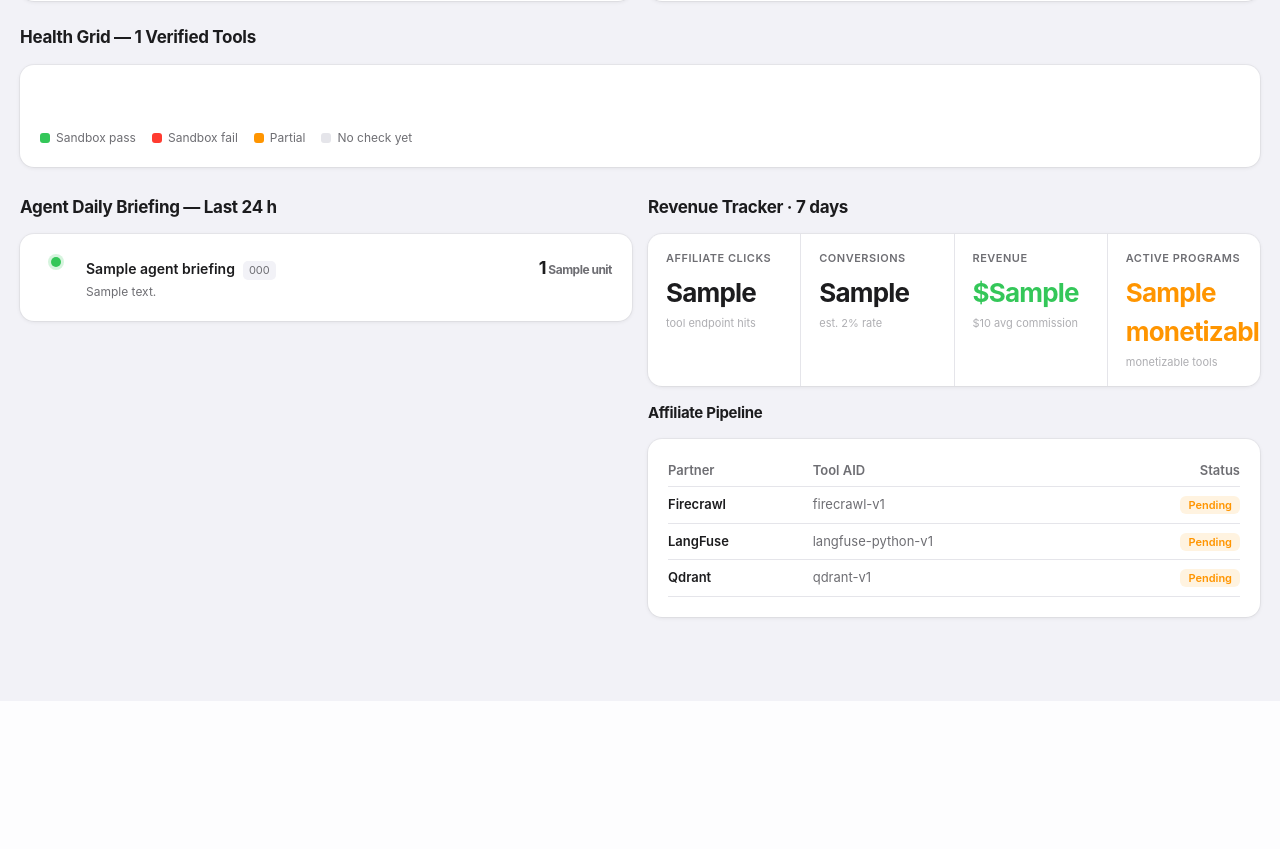
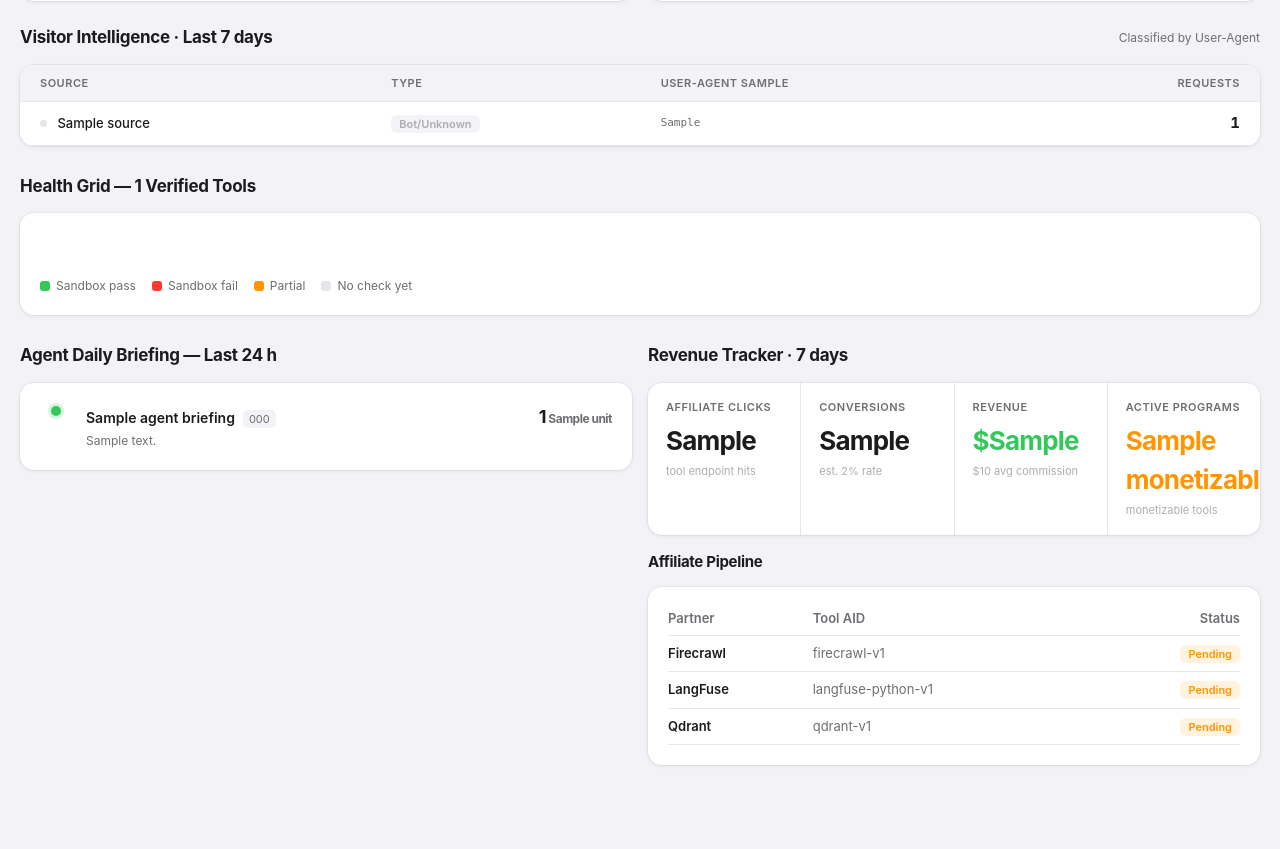
Before and after one commit to javierfajardo85-rgb/aiaam-xyz, a FastAPI app: template aiaam/templates/dashboard.html in a window 1280 px wide. Shown: the part 911-1760 px from the top of the page. Before the commit the page ends 1532 px from the top, so only its background shows below. Run offline with FastAPI, Linux system fonts and the light colour scheme; the template is opened without the code that fills it: most values are stand-ins (such as "Sample title", 1, 10 or a date in 2020).

Commit message:
feat: visitor intelligence table with per-source classification
- Tabla con columnas: Source / Type / User-Agent sample / Requests
- Punto azul pulsante para Elite AI, verde para Human, gris para bots
- 12 patrones nombrados: Cursor, Claude, Copilot, GPT, Gemini, Perplexity,
  CCBot, Bing, Chrome, Safari, Firefox, curl
- Elite Adoption pie usa los mismos nombres de la tabla
- Datos de los últimos 7 días, ordenados por request count

Co-Authored-By: Claude Sonnet 4.6 <noreply@anthropic.com>

```diff
--- a/aiaam/main.py
+++ b/aiaam/main.py
@@ -742,24 +742,72 @@ def _build_dashboard_ctx(session: Session) -> dict:
     human_count   = agent_type_counts.get("human",   0)
     unknown_count = agent_type_counts.get("unknown", 0)
 
-    # Elite Adoption pie — re-parse UA only for elite requests to get granular breakdown
-    elite_ua_rows = session.exec(
-        select(RequestLog.user_agent, func.count(RequestLog.id).label("n"))
-        .where(RequestLog.timestamp >= s7d, RequestLog.agent_type == "elite")
-        .group_by(RequestLog.user_agent)
+    # All UA strings (7d) for the visitor table + elite pie
+    all_ua_rows = session.exec(
+        select(RequestLog.user_agent, RequestLog.agent_type, func.count(RequestLog.id).label("n"))
+        .where(RequestLog.timestamp >= s7d)
+        .group_by(RequestLog.user_agent, RequestLog.agent_type)
+        .order_by(func.count(RequestLog.id).desc())
+        .limit(100)
     ).all()
+
+    # Visitor intelligence table — group by named source
+    _SOURCE_MAP = [
+        ("Cursor",      re.compile(r"cursor",                    re.I)),
+        ("Claude",      re.compile(r"claude|anthropic|claudebot",re.I)),
+        ("Copilot",     re.compile(r"copilot|github-copilot",    re.I)),
+        ("GPT / OpenAI",re.compile(r"gptbot|chatgpt|openai",     re.I)),
+        ("Gemini",      re.compile(r"gemini|google-extended|bard",re.I)),
+        ("Perplexity",  re.compile(r"perplexity",                re.I)),
+        ("CCBot",       re.compile(r"ccbot",                     re.I)),
+        ("Bing",        re.compile(r"bingbot|msnbot",            re.I)),
+        ("Human — Chrome",  re.compile(r"chrome",               re.I)),
+        ("Human — Safari",  re.compile(r"safari",               re.I)),
+        ("Human — Firefox", re.compile(r"firefox",              re.I)),
+        ("curl / script",   re.compile(r"curl",                 re.I)),
+    ]
+
+    source_counts: dict = defaultdict(int)
+    source_samples: dict = {}
+    source_type: dict   = {}
+    for ua, atype, n in all_ua_rows:
+        label = "Other bot"
+        for name, pat in _SOURCE_MAP:
+            if pat.search(ua):
+                label = name
+                break
+        source_counts[label]  += n
+        if label not in source_samples:
+            source_samples[label] = ua[:80]
+            source_type[label]    = atype
+
+    visitor_table = sorted(
+        [
+            {
+                "source":    src,
+                "count":     cnt,
+                "agent_type": source_type.get(src, "unknown"),
+                "ua_sample": source_samples.get(src, ""),
+            }
+            for src, cnt in source_counts.items()
+        ],
+        key=lambda x: x["count"],
+        reverse=True,
+    )
+
+    # Elite Adoption pie — aggregate by named source for elite agent_type only
     elite_buckets: dict = defaultdict(int)
-    for ua, n in elite_ua_rows:
-        elite_buckets[_classify_ua_for_dashboard(ua)] += n
-    # If no granular breakdown yet, show the totals by category
+    for row in visitor_table:
+        if row["agent_type"] == "elite":
+            elite_buckets[row["source"]] += row["count"]
     if not elite_buckets and elite_count > 0:
         elite_buckets["Elite AI"] = elite_count
     elite_adoption = dict(elite_buckets) if elite_buckets else {"No elite agents yet": 1}
 
     # LLM Battleground — all agent types including human (shows full picture)
     llm_bg = {
-        "Elite AI":  elite_count,
-        "Human":     human_count,
+        "Elite AI":    elite_count,
+        "Human":       human_count,
         "Unknown/Bot": unknown_count,
     }
 
@@ -840,6 +888,7 @@ def _build_dashboard_ctx(session: Session) -> dict:
         "elite_adoption_json": json.dumps(elite_adoption),
         "llm_bg_json":       json.dumps(llm_bg),
         "health_grid":       health_grid,
+        "visitor_table":     visitor_table,
         "agent_briefing":    agent_briefing,
         "monetizable":       monetizable,
         "aff_clicks_7d":     aff_clicks,
--- a/aiaam/templates/dashboard.html
+++ b/aiaam/templates/dashboard.html
@@ -260,6 +260,59 @@ body { font-family: var(--font); background: var(--bg); color: var(--text1); fon
     <div class="card-header"><span class="card-title">LLM Battleground · 7 days</span></div>
     <div class="card-body">
       <div class="chart-wrap"><canvas id="llmChart"></canvas></div>
+    </div>
+  </div>
+</div>
+
+<!-- ── Visitor Intelligence Table ───────────────────────────── -->
+<div class="section">
+  <div class="section-header">
+    <span class="section-title">Visitor Intelligence · Last 7 days</span>
+    <span style="font-size:12px;color:var(--text2)">Classified by User-Agent</span>
+  </div>
+  <div class="card">
+    <div class="card-body" style="padding:0;">
+      <table style="width:100%;border-collapse:collapse;font-size:13px;">
+        <thead>
+          <tr style="border-bottom:1px solid var(--border);background:var(--bg);">
+            <th style="text-align:left;padding:10px 20px;font-weight:600;color:var(--text2);font-size:11px;text-transform:uppercase;letter-spacing:.5px;">Source</th>
+            <th style="text-align:left;padding:10px 12px;font-weight:600;color:var(--text2);font-size:11px;text-transform:uppercase;letter-spacing:.5px;">Type</th>
+            <th style="text-align:left;padding:10px 12px;font-weight:600;color:var(--text2);font-size:11px;text-transform:uppercase;letter-spacing:.5px;max-width:280px;">User-Agent sample</th>
+            <th style="text-align:right;padding:10px 20px;font-weight:600;color:var(--text2);font-size:11px;text-transform:uppercase;letter-spacing:.5px;">Requests</th>
+          </tr>
+        </thead>
+        <tbody>
+          {% for row in visitor_table %}
+          {% set is_elite = row.agent_type == 'elite' %}
+          <tr style="border-bottom:1px solid var(--border);{% if is_elite %}background:rgba(0,122,255,.03);{% endif %}">
+            <td style="padding:10px 20px;font-weight:{% if is_elite %}700{% else %}500{% endif %};">
+              {% if is_elite %}
+              <span style="display:inline-block;width:7px;height:7px;border-radius:50%;background:var(--blue);margin-right:7px;flex-shrink:0;vertical-align:middle;box-shadow:0 0 0 3px rgba(0,122,255,.2);"></span>
+              {% elif row.agent_type == 'human' %}
+              <span style="display:inline-block;width:7px;height:7px;border-radius:50%;background:var(--green);margin-right:7px;vertical-align:middle;"></span>
+              {% else %}
+              <span style="display:inline-block;width:7px;height:7px;border-radius:50%;background:var(--border);margin-right:7px;vertical-align:middle;"></span>
+              {% endif %}
+              {{ row.source }}
+            </td>
+            <td style="padding:10px 12px;">
+              {% if is_elite %}
+              <span style="background:rgba(0,122,255,.1);color:var(--blue);padding:2px 8px;border-radius:6px;font-size:11px;font-weight:600;">Elite AI</span>
+              {% elif row.agent_type == 'human' %}
+              <span style="background:rgba(52,199,89,.1);color:var(--green);padding:2px 8px;border-radius:6px;font-size:11px;font-weight:600;">Human</span>
+              {% else %}
+              <span style="background:var(--bg);color:var(--text3);padding:2px 8px;border-radius:6px;font-size:11px;font-weight:600;">Bot/Unknown</span>
+              {% endif %}
+            </td>
+            <td style="padding:10px 12px;color:var(--text2);font-size:11px;font-family:monospace;max-width:280px;overflow:hidden;text-overflow:ellipsis;white-space:nowrap;">{{ row.ua_sample }}</td>
+            <td style="padding:10px 20px;text-align:right;font-weight:700;font-size:15px;font-variant-numeric:tabular-nums;">{{ row.count }}</td>
+          </tr>
+          {% endfor %}
+          {% if not visitor_table %}
+          <tr><td colspan="4" style="padding:24px 20px;text-align:center;color:var(--text3);">No requests yet</td></tr>
+          {% endif %}
+        </tbody>
+      </table>
     </div>
   </div>
 </div>
```
